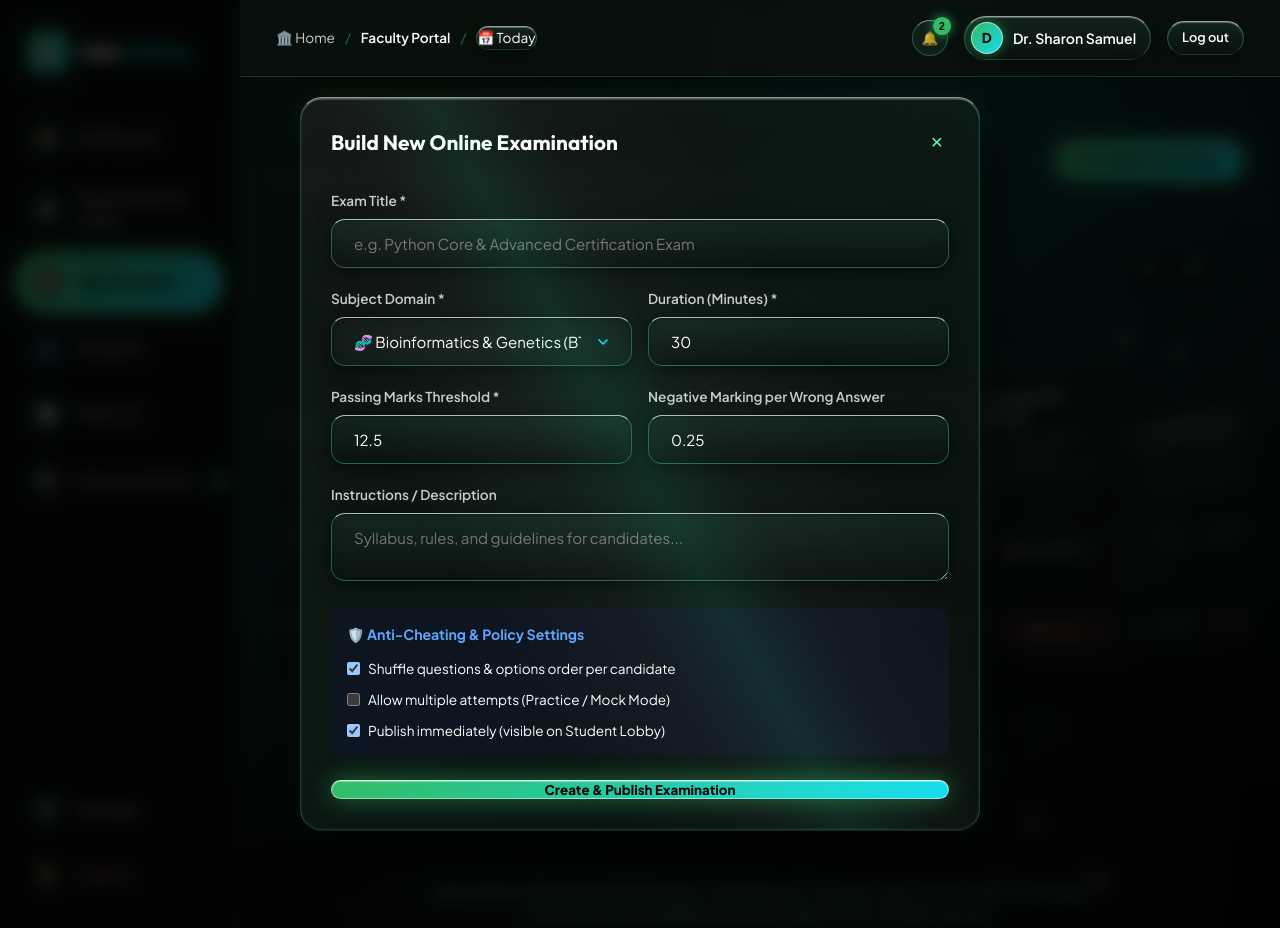
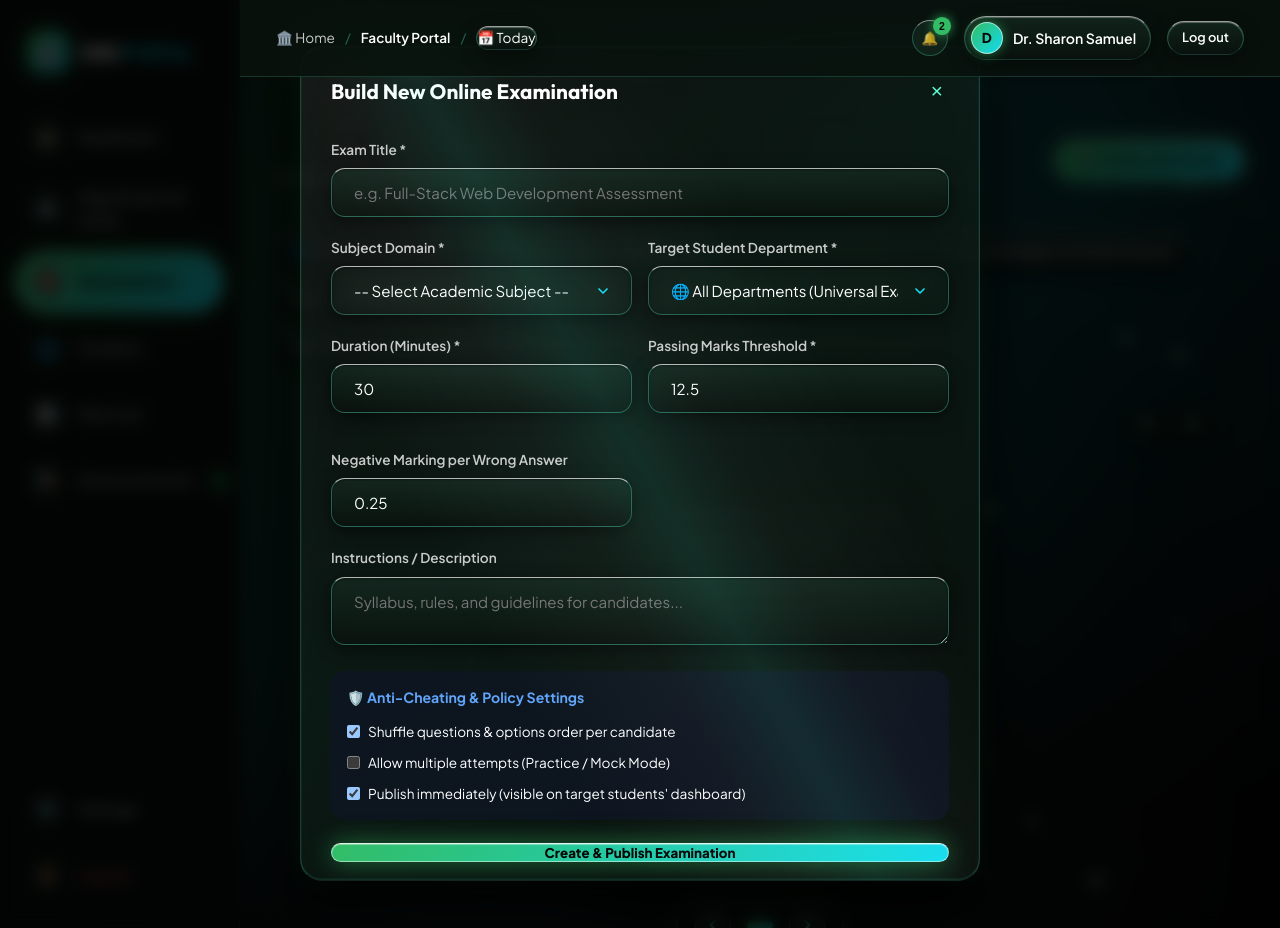
Before and after one commit to Kushwaha1210/Apex-Institute-of-Engineering-Technology, a Flask app: a page that uses templates/admin/exams.html in a window 1280 px wide, after a click on "➕ Create New Exam". Run offline with Flask 3, Linux system fonts and the light colour scheme; a user stored in the database is signed in.

Commit message:
Fix: Department exam scoping, duplicate creation prevention, and 9-department registry

```diff
--- a/routes/admin.py
+++ b/routes/admin.py
@@ -392,20 +392,37 @@
     """Exam Management: view, create, toggle publish, and configure rules."""
     is_super = current_user.is_superadmin
     admin_dept = current_user.department
+    dept_filter = request.args.get("dept", "").strip()
+
+    from routes.student import OFFICIAL_DEPARTMENTS
 
     if is_super or admin_dept in ["All Departments", None]:
-        all_exams = Exam.query.order_by(Exam.created_at.desc()).all()
+        if dept_filter and dept_filter != "All":
+            all_exams = Exam.query.filter(Exam.department == dept_filter).order_by(Exam.created_at.desc()).all()
+        else:
+            all_exams = Exam.query.order_by(Exam.created_at.desc()).all()
     else:
         all_exams = Exam.query.filter((Exam.department == admin_dept) | (Exam.department == "All Departments")).order_by(Exam.created_at.desc()).all()
 
     subjects = Subject.query.order_by(Subject.name).all()
     questions = Question.query.all()
-    return render_template("admin/exams.html", exams=all_exams, subjects=subjects, questions=questions, is_superadmin=is_super, admin_department=admin_dept)
+    return render_template(
+        "admin/exams.html",
+        exams=all_exams,
+        subjects=subjects,
+        questions=questions,
+        is_superadmin=is_super,
+        admin_department=admin_dept,
+        official_departments=OFFICIAL_DEPARTMENTS,
+        selected_dept_filter=dept_filter
+    )
 
 
 @admin_bp.route("/exams/new", methods=["POST"])
 def create_exam():
     """Create a new exam with duration, passing marks, negative marks, and questions."""
+    from datetime import timedelta
+
     title = request.form.get("title", "").strip()
     subject_id = request.form.get("subject_id", type=int)
     description = request.form.get("description", "").strip()
@@ -418,13 +435,32 @@
     is_published = bool(request.form.get("is_published"))
     selected_question_ids = request.form.getlist("question_ids")
 
-    # Set department: either from form or default to HOD's department
-    exam_dept = request.form.get("department", "").strip()
-    if not exam_dept:
-        exam_dept = current_user.department if (not current_user.is_superadmin and current_user.department != "All Departments") else "All Departments"
-
     if not title or not subject_id:
         flash("Exam Title and Subject are required.", "warning")
+        return redirect(url_for("admin.exams"))
+
+    # Set department: either from form, from subject, or default to HOD's department
+    exam_dept = request.form.get("department", "").strip()
+    subject = db.session.get(Subject, subject_id) if hasattr(db.session, 'get') else Subject.query.get(subject_id)
+    if not exam_dept or exam_dept == "inherit":
+        if subject and subject.department:
+            exam_dept = subject.department
+        elif not current_user.is_superadmin and current_user.department and current_user.department != "All Departments":
+            exam_dept = current_user.department
+        else:
+            exam_dept = "Computer Science & Engineering"
+
+    # Idempotency guard: prevent duplicate submission within 10 seconds
+    ten_sec_ago = datetime.utcnow() - timedelta(seconds=10)
+    recent_dup = Exam.query.filter(
+        Exam.title == title,
+        Exam.subject_id == subject_id,
+        Exam.department == exam_dept,
+        Exam.created_by == current_user.id,
+        Exam.created_at >= ten_sec_ago
+    ).first()
+    if recent_dup:
+        flash(f"Exam '{title}' was already created a moment ago.", "info")
         return redirect(url_for("admin.exams"))
 
     # If no questions selected manually, auto-include all questions from the chosen subject
--- a/routes/student.py
+++ b/routes/student.py
@@ -70,15 +70,8 @@
         Exam.is_published == True,
         (Exam.department == target_dept) | (Exam.department == "All Departments")
     ).order_by(Exam.id.asc()).all()
-    dept_subjects = Subject.query.filter_by(department=target_dept).all()
+    dept_subjects = Subject.query.filter((Subject.department == target_dept) | (Subject.department == "All Departments")).all()
     display_dept_title = target_dept
-
-    # Fallback to all published exams only if no department-specific exams exist
-    if not available_exams:
-        available_exams = Exam.query.filter_by(is_published=True).order_by(Exam.id.asc()).all()
-        display_dept_title = "Published Examinations"
-    if not dept_subjects:
-        dept_subjects = Subject.query.all()
 
     my_attempts = Attempt.query.filter_by(student_id=current_user.id).order_by(Attempt.started_at.desc()).all()
     stats = current_user.get_stats()
@@ -112,6 +105,13 @@
     if not exam.is_published and not current_user.is_admin:
         flash("This exam is currently not active or unpublished.", "warning")
         return redirect(url_for("student.dashboard"))
+
+    # Verify candidate belongs to the exam's department
+    if not current_user.is_admin:
+        student_dept = normalize_department(current_user.department)
+        if exam.department != "All Departments" and exam.department != student_dept:
+            flash(f"This examination is configured specifically for '{exam.department}' candidates.", "warning")
+            return redirect(url_for("student.dashboard"))
 
     # Check if student already completed this exam
     previous_attempt = Attempt.query.filter_by(
--- a/templates/admin/exams.html
+++ b/templates/admin/exams.html
@@ -4,7 +4,7 @@
 
 {% block content %}
 <div class="container">
-  <div style="display: flex; align-items: center; justify-content: space-between; margin-bottom: 24px; flex-wrap: wrap; gap: 16px;">
+  <div style="display: flex; align-items: center; justify-content: space-between; margin-bottom: 20px; flex-wrap: wrap; gap: 16px;">
     <div>
       <h1 class="dashboard-hero-title" style="font-size: 2rem;" data-flip-text="Exam Builder & Scheduling">Exam Builder &amp; Scheduling</h1>
       <p class="dashboard-hero-sub">
@@ -15,6 +15,31 @@
       ➕ Create New Exam
     </button>
   </div>
+
+  <!-- Super Admin / Faculty Department Filter Chips -->
+  {% if is_superadmin %}
+    <div class="filter-chips-bar" style="margin-bottom: 20px; overflow-x: auto; padding-bottom: 8px;">
+      <div class="filter-chips-group">
+        <a href="{{ url_for('admin.exams') }}" class="filter-chip {% if not selected_dept_filter %}active{% endif %}">
+          <span>🌐 All Departments ({{ exams|length if not selected_dept_filter else 'All' }})</span>
+        </a>
+        {% for d in official_departments %}
+          <a href="{{ url_for('admin.exams', dept=d) }}" class="filter-chip {% if selected_dept_filter == d %}active{% endif %}">
+            <span>{{ d }}</span>
+          </a>
+        {% endfor %}
+      </div>
+    </div>
+  {% else %}
+    <div class="filter-chips-bar" style="margin-bottom: 20px;">
+      <div class="filter-chips-group">
+        <div class="filter-chip active" style="cursor: default;">
+          <span class="status-dot"></span>
+          <span>Faculty Scoped &bull; {{ admin_department }} ({{ exams|length }} Tests)</span>
+        </div>
+      </div>
+    </div>
+  {% endif %}
 
   <!-- Published Exams 3D Perspective Coverflow Carousel Stage -->
   {% if exams %}
@@ -35,6 +60,13 @@
                       <h4>{{ exam.title }}</h4>
                       <p>{{ exam.description or 'Academic examination configured with proctoring and automated grading.' }}</p>
                     </div>
+                  </div>
+
+                  <!-- Department Badge -->
+                  <div style="margin-bottom: 10px;">
+                    <span class="card-v2-tag-pill" style="color: #60a5fa; border-color: rgba(96, 165, 250, 0.35); font-weight: 600; font-size: 0.75rem;">
+                      🏛️ {{ exam.department }}
+                    </span>
                   </div>
 
                   <!-- Tags / Type Section -->
@@ -59,7 +91,7 @@
                     </button>
                   </form>
 
-                  <form method="POST" action="{{ url_for('admin.delete_exam', exam_id=exam.id) }}" onsubmit="return confirm('Delete this exam and all associated attempt records?');" style="display: contents;">
+                  <form method="POST" action="{{ url_for('admin.delete_exam', exam_id=exam.id) }}" onsubmit="return confirm('Delete this exam and all associated attempt records? Students of this department will no longer see it.');" style="display: contents;">
                     <button type="submit" class="btn-v2-website" style="background: rgba(239, 68, 68, 0.2); border-color: rgba(239, 68, 68, 0.4); color: #f87171; box-shadow: none;">
                       🗑️ Delete
                     </button>
@@ -73,7 +105,7 @@
     </div>
   {% else %}
     <div class="glass-card" style="text-align: center; padding: 48px; margin-bottom: 28px;">
-      <p style="color: var(--text-dim); font-size: 1.1rem;">No exams created yet. Click "Create New Exam" above.</p>
+      <p style="color: var(--text-dim); font-size: 1.1rem;">No exams found{% if selected_dept_filter %} for {{ selected_dept_filter }}{% endif %}. Click "Create New Exam" above to create one.</p>
     </div>
   {% endif %}
 </div>
@@ -86,29 +118,45 @@
       <button class="alert-close" onclick="document.getElementById('create-exam-modal').style.display='none';">&times;</button>
     </div>
 
-    <form method="POST" action="{{ url_for('admin.create_exam') }}">
+    <form method="POST" action="{{ url_for('admin.create_exam') }}" onsubmit="return handleExamSubmit(this);">
       <div class="form-group">
         <label class="form-label">Exam Title *</label>
-        <input type="text" name="title" class="form-control" placeholder="e.g. Python Core & Advanced Certification Exam" required>
+        <input type="text" name="title" class="form-control" placeholder="e.g. Full-Stack Web Development Assessment" required>
       </div>
 
       <div class="form-row">
         <div class="form-group">
           <label class="form-label">Subject Domain *</label>
-          <select name="subject_id" class="form-control" required>
+          <select name="subject_id" id="subject-select" class="form-control" required onchange="syncDepartmentWithSubject(this);">
+            <option value="" disabled selected>-- Select Academic Subject --</option>
             {% for s in subjects %}
-              <option value="{{ s.id }}">{{ s.icon }} {{ s.name }} ({{ s.code }})</option>
+              <option value="{{ s.id }}" data-dept="{{ s.department }}">{{ s.icon }} {{ s.name }} ({{ s.code }}) &bull; {{ s.department }}</option>
             {% endfor %}
           </select>
         </div>
 
         <div class="form-group">
-          <label class="form-label">Duration (Minutes) *</label>
-          <input type="number" name="duration_minutes" class="form-control" value="30" min="5" max="180" required>
+          <label class="form-label">Target Student Department *</label>
+          {% if is_superadmin %}
+            <select name="department" id="department-select" class="form-control" required>
+              <option value="All Departments">🌐 All Departments (Universal Exam)</option>
+              {% for dept in official_departments %}
+                <option value="{{ dept }}">{{ dept }}</option>
+              {% endfor %}
+            </select>
+          {% else %}
+            <input type="text" class="form-control" value="{{ admin_department }}" readonly style="background: rgba(255,255,255,0.05); color: #60a5fa; cursor: not-allowed;">
+            <input type="hidden" name="department" value="{{ admin_department }}">
+          {% endif %}
         </div>
       </div>
 
       <div class="form-row">
+        <div class="form-group">
+          <label class="form-label">Duration (Minutes) *</label>
+          <input type="number" name="duration_minutes" class="form-control" value="30" min="5" max="180" required>
+        </div>
+
         <div class="form-group">
           <label class="form-label">Passing Marks Threshold *</label>
           <input type="number" step="0.5" name="passing_marks" class="form-control" value="12.5" required>
@@ -142,12 +190,12 @@
 
           <label style="display: flex; align-items: center; gap: 8px; cursor: pointer;">
             <input type="checkbox" name="is_published" value="1" checked>
-            <span>Publish immediately (visible on Student Lobby)</span>
+            <span>Publish immediately (visible on target students' dashboard)</span>
           </label>
         </div>
       </div>
 
-      <button type="submit" class="btn btn-primary" style="width: 100%;">Create &amp; Publish Examination</button>
+      <button type="submit" id="create-exam-btn" class="btn btn-primary" style="width: 100%;">Create &amp; Publish Examination</button>
     </form>
   </div>
 </div>
@@ -155,4 +203,31 @@
 
 {% block extra_js %}
 <script src="{{ url_for('static', filename='js/perspective_carousel.js') }}"></script>
+<script>
+function handleExamSubmit(form) {
+  const btn = form.querySelector('#create-exam-btn') || form.querySelector('button[type="submit"]');
+  if (btn) {
+    if (btn.disabled) return false;
+    btn.disabled = true;
+    btn.style.opacity = '0.7';
+    btn.innerText = 'Creating & Publishing Examination...';
+  }
+  return true;
+}
+
+function syncDepartmentWithSubject(selectEl) {
+  const selectedOpt = selectEl.options[selectEl.selectedIndex];
+  if (!selectedOpt) return;
+  const subjectDept = selectedOpt.getAttribute('data-dept');
+  const deptSelect = document.getElementById('department-select');
+  if (deptSelect && subjectDept) {
+    for (let i = 0; i < deptSelect.options.length; i++) {
+      if (deptSelect.options[i].value === subjectDept) {
+        deptSelect.selectedIndex = i;
+        break;
+      }
+    }
+  }
+}
+</script>
 {% endblock %}
```
Also changed, not shown: seed_data.py (+47 -51 lines), online_exam.db.
